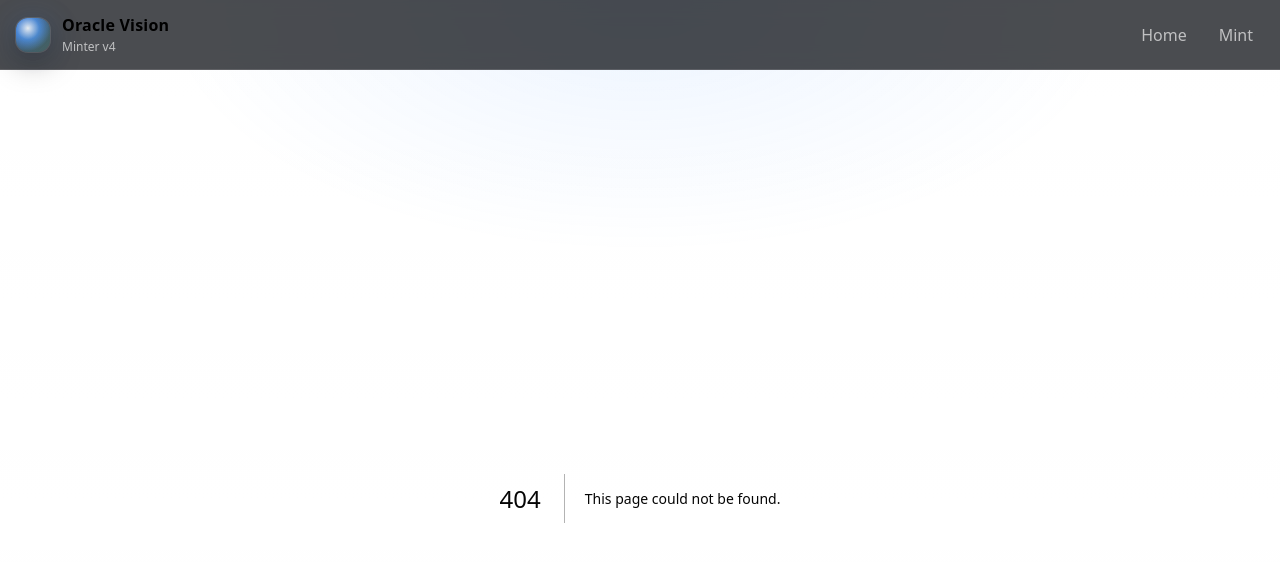
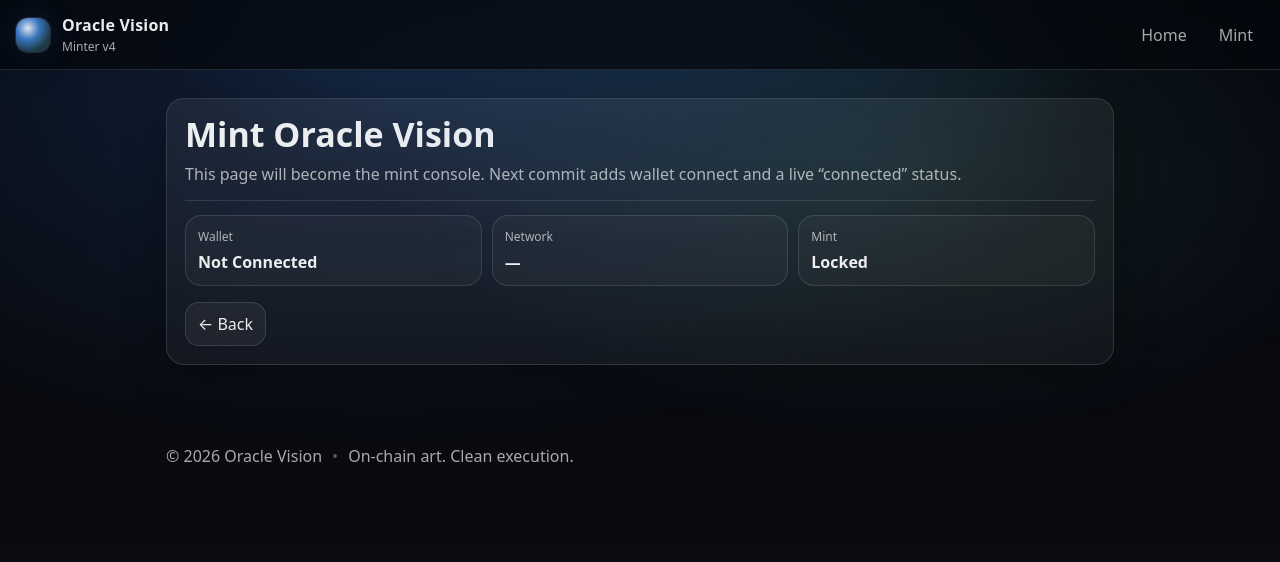
Before and after one commit to vamuq999/oracle.vision.v4, a Next.js app: page /mint in a window 1280 px wide. Before the commit this address had no page. Shown: the top 562 px of the page. Built offline with nearby package versions, Linux system fonts and the light colour scheme.

Commit message:
Create page.tsx

```diff
--- /dev/null
+++ b/app/mint/page.tsx
@@ -0,0 +1,32 @@
+export default function MintPage() {
+  return (
+    <div className="card">
+      <h1 className="h1">Mint Oracle Vision</h1>
+      <p className="p">
+        This page will become the mint console.
+        Next commit adds wallet connect and a live “connected” status.
+      </p>
+
+      <div className="hr" />
+
+      <div className="kpis">
+        <div className="kpi">
+          <div className="label">Wallet</div>
+          <div className="value">Not Connected</div>
+        </div>
+        <div className="kpi">
+          <div className="label">Network</div>
+          <div className="value">—</div>
+        </div>
+        <div className="kpi">
+          <div className="label">Mint</div>
+          <div className="value">Locked</div>
+        </div>
+      </div>
+
+      <div className="btnRow">
+        <a className="btn" href="/">← Back</a>
+      </div>
+    </div>
+  );
+}
```
